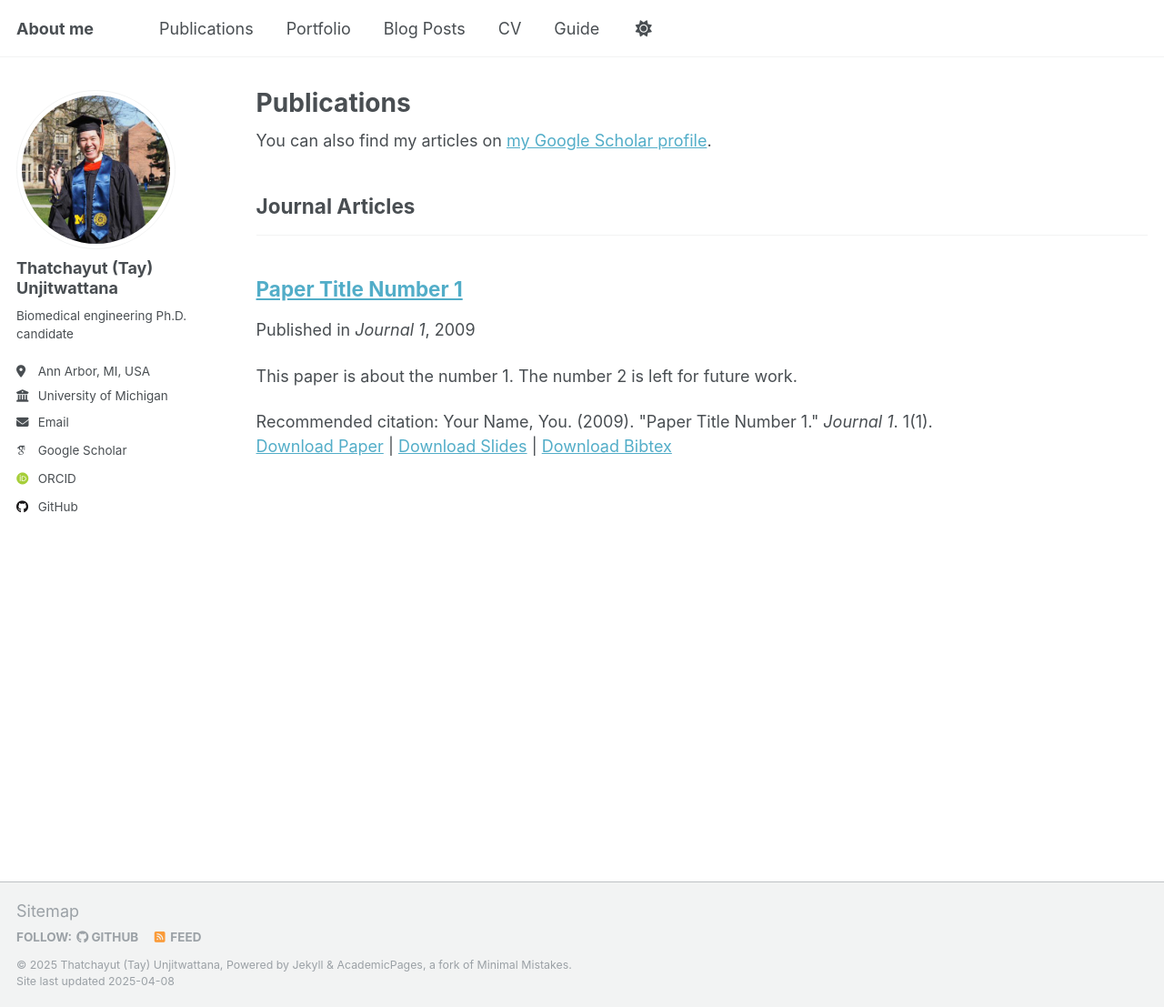
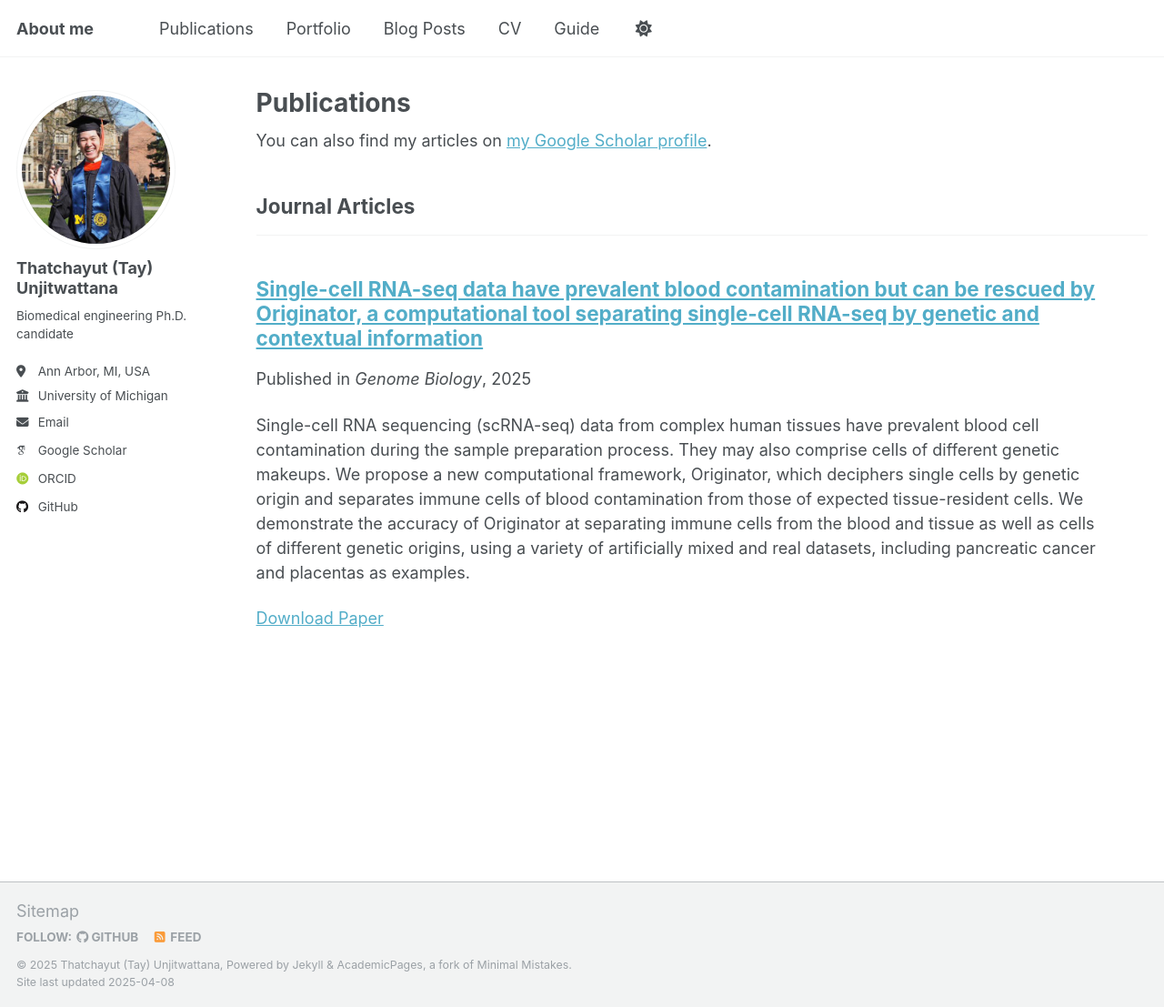
Before and after one commit to thatchayut/thatchayut.github.io, a Jekyll site: the page built from _pages/publications.html, in a window 1280 px wide and 1107 px high. Shown: the whole window at 91% size. Built offline with Jekyll 4.4.1, drawn with Linux system fonts in a browser that asks for light colours; some web fonts are replaced.

Commit message:
Update 2009-10-01-paper-title-number-1.md

```diff
--- a/_publications/2009-10-01-paper-title-number-1.md
+++ b/_publications/2009-10-01-paper-title-number-1.md
@@ -1,14 +1,11 @@
 ---
-title: "Paper Title Number 1"
+title: "Single-cell RNA-seq data have prevalent blood contamination but can be rescued by Originator, a computational tool separating single-cell RNA-seq by genetic and contextual information"
 collection: publications
 category: manuscripts
-permalink: /publication/2009-10-01-paper-title-number-1
-excerpt: 'This paper is about the number 1. The number 2 is left for future work.'
-date: 2009-10-01
-venue: 'Journal 1'
-slidesurl: 'http://academicpages.github.io/files/slides1.pdf'
-paperurl: 'http://academicpages.github.io/files/paper1.pdf'
-bibtexurl: 'http://academicpages.github.io/files/bibtex1.bib'
-citation: 'Your Name, You. (2009). &quot;Paper Title Number 1.&quot; <i>Journal 1</i>. 1(1).'
+permalink: /publication/s13059-025-03495-9
+excerpt: 'Single-cell RNA sequencing (scRNA-seq) data from complex human tissues have prevalent blood cell contamination during the sample preparation process. They may also comprise cells of different genetic makeups. We propose a new computational framework, Originator, which deciphers single cells by genetic origin and separates immune cells of blood contamination from those of expected tissue-resident cells. We demonstrate the accuracy of Originator at separating immune cells from the blood and tissue as well as cells of different genetic origins, using a variety of artificially mixed and real datasets, including pancreatic cancer and placentas as examples.'
+date: 2025-03-11
+venue: 'Genome Biology'
+paperurl: 'http://thatchayut.github.io/files/paper1.pdf'
 ---
 The contents above will be part of a list of publications, if the user clicks the link for the publication than the contents of section will be rendered as a full page, allowing you to provide more information about the paper for the reader. When publications are displayed as a single page, the contents of the above "citation" field will automatically be included below this section in a smaller font.
```
